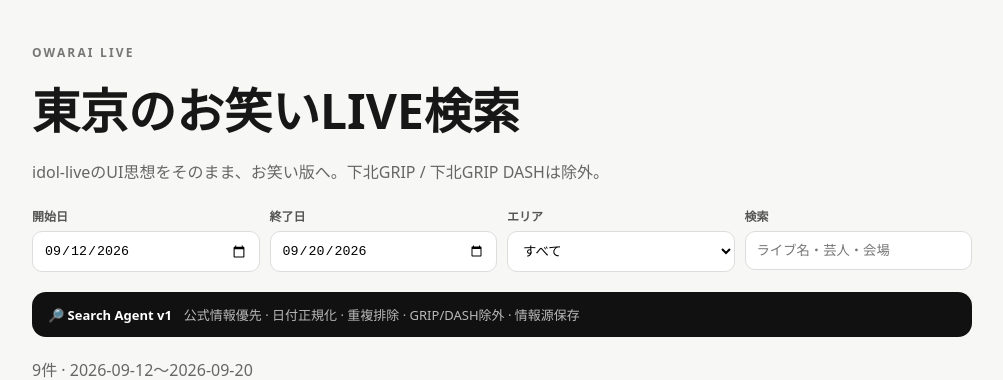
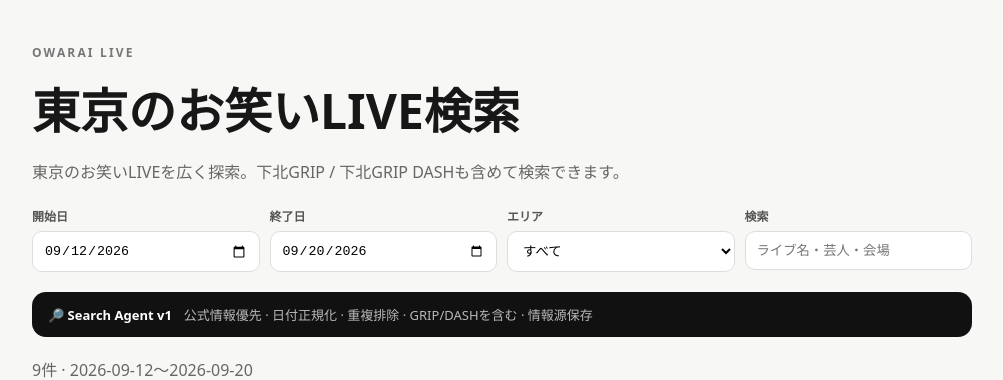
Before and after one commit to bonsai/owarai-live, a Vue app: page / in a window 1280 px wide. Shown: the top 380 px of the page, without its empty margins (138-1141 px from the left). Built offline with nearby package versions, Linux system fonts and the light colour scheme.

Commit message:
feat: include GRIP and DASH in owarai live search

```diff
--- a/src/App.vue
+++ b/src/App.vue
@@ -5,4 +5,4 @@ const from=ref('2026-09-12'), to=ref('2026-09-20'), area=ref(''), q=ref('')
 const areas=computed(()=>[...new Set(events.map(e=>e.area).filter(Boolean))])
 const filtered=computed(()=>events.filter(e=>e.date>=from.value&&e.date<=to.value).filter(e=>!area.value||e.area===area.value).filter(e=>!q.value||`${e.title} ${e.venue} ${(e.artists||[]).join(' ')}`.toLowerCase().includes(q.value.toLowerCase())).sort((a,b)=>`${a.date}${a.start_at||''}`.localeCompare(`${b.date}${b.start_at||''}`)))
 </script>
-<template><main class="container"><header><p class="eyebrow">OWARAI LIVE</p><h1>東京のお笑いLIVE検索</h1><p class="lead">idol-liveのUI思想をそのまま、お笑い版へ。下北GRIP / 下北GRIP DASHは除外。</p></header><section class="filters"><label>開始日<input v-model="from" type="date"></label><label>終了日<input v-model="to" type="date"></label><label>エリア<select v-model="area"><option value="">すべて</option><option v-for="a in areas" :key="a">{{a}}</option></select></label><label>検索<input v-model="q" placeholder="ライブ名・芸人・会場"></label></section><section class="agent"><strong>🔎 Search Agent v1</strong><span>公式情報優先 · 日付正規化 · 重複排除 · GRIP/DASH除外 · 情報源保存</span></section><div class="summary">{{filtered.length}}件 · {{from}}〜{{to}}</div><section class="list"><article v-for="e in filtered" :key="e.id" class="card"><div class="date">{{e.date}}<br><b>{{e.start_at||''}}</b></div><div class="body"><h2>{{e.title}}</h2><p class="artists">{{(e.artists||[]).join(' / ')}}</p><p>📍 {{e.venue}} · {{e.area}}</p><div class="badges"><span class="badge">{{e.price||'料金要確認'}}</span><span class="badge muted">{{e.source_type}}</span><span class="badge muted">{{e.confidence}}</span></div><p class="note">{{e.note}}</p><a :href="e.source_url" target="_blank">情報源 ↗</a></div></article></section><section v-if="!filtered.length" class="empty">該当ライブなし。検索エージェントの探索範囲を広げよう。</section><footer>Excluded: 下北GRIP / 下北GRIP DASH</footer></main></template>
+<template><main class="container"><header><p class="eyebrow">OWARAI LIVE</p><h1>東京のお笑いLIVE検索</h1><p class="lead">東京のお笑いLIVEを広く探索。下北GRIP / 下北GRIP DASHも含めて検索できます。</p></header><section class="filters"><label>開始日<input v-model="from" type="date"></label><label>終了日<input v-model="to" type="date"></label><label>エリア<select v-model="area"><option value="">すべて</option><option v-for="a in areas" :key="a">{{a}}</option></select></label><label>検索<input v-model="q" placeholder="ライブ名・芸人・会場"></label></section><section class="agent"><strong>🔎 Search Agent v1</strong><span>公式情報優先 · 日付正規化 · 重複排除 · GRIP/DASHを含む · 情報源保存</span></section><div class="summary">{{filtered.length}}件 · {{from}}〜{{to}}</div><section class="list"><article v-for="e in filtered" :key="e.id" class="card"><div class="date">{{e.date}}<br><b>{{e.start_at||''}}</b></div><div class="body"><h2>{{e.title}}</h2><p class="artists">{{(e.artists||[]).join(' / ')}}</p><p>📍 {{e.venue}} · {{e.area}}</p><div class="badges"><span class="badge">{{e.price||'料金要確認'}}</span><span class="badge muted">{{e.source_type}}</span><span class="badge muted">{{e.confidence}}</span></div><p class="note">{{e.note}}</p><a :href="e.source_url" target="_blank">情報源 ↗</a></div></article></section><section v-if="!filtered.length" class="empty">該当ライブなし。検索エージェントの探索範囲を広げよう。</section><footer>下北GRIP / 下北GRIP DASHを含む東京のお笑いLIVE検索</footer></main></template>
```
